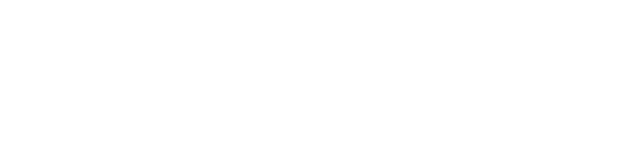
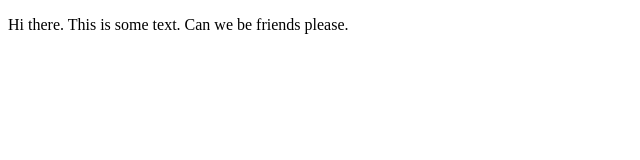
Before and after one commit to VVACUUM7/desktop, a plain HTML site: page index.html in a window 1280 px wide. Shown: the whole page, without its empty margins (0-640 px from the left). Drawn offline with Linux system fonts and the light colour scheme.

Commit message:
Added Paragraph
Added paragraph

```diff
--- a/index.html
+++ b/index.html
@@ -6,5 +6,8 @@
 </head>
 
 <body>
+
+<p> Hi there. This is some text. Can we be friends please. </p>
+
 </body>
 </html>
```
